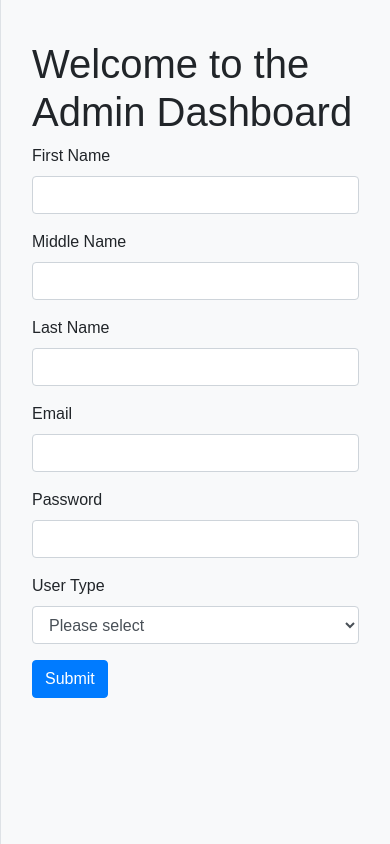
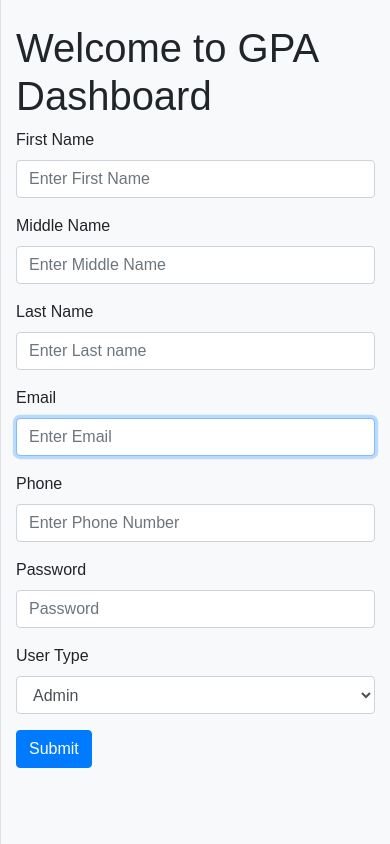
Before and after one commit to Jakait/gpasystem, a Django app: page /usereg/ in a window 390 px wide. Run offline with Django 4.2, Linux system fonts and the light colour scheme; some libraries are stand-ins or nearby versions.

Commit message:
added template

```diff
--- /dev/null
+++ b/gpasystem/gpa_app/forms.py
@@ -0,0 +1,36 @@
+from django import forms
+from django.contrib.auth.forms import UserCreationForm
+from .models import User
+
+import re
+
+class UserRegistrationForm(UserCreationForm):
+    USER_TYPES = [
+        (1, 'Admin'),
+        (3, 'Student'),
+        (2, 'Lecturer'),
+    ]
+
+    email = forms.EmailField(widget=forms.EmailInput(attrs={'class': 'form-control', 'placeholder': 'Enter Email'}))
+    phone_number = forms.CharField(max_length=15, widget=forms.TextInput(attrs={'class': 'form-control', 'placeholder': 'Enter Phone Number'}))
+    firstname = forms.CharField(max_length=66, widget=forms.TextInput(attrs={'class': 'form-control', 'placeholder': 'Enter First Name'}))
+    last_name = forms.CharField(max_length=66, widget=forms.TextInput(attrs={'class': 'form-control', 'placeholder': 'Enter Last name'}))
+    middle_name = forms.CharField(max_length=66, widget=forms.TextInput(attrs={'class': 'form-control', 'placeholder': 'Enter Middle Name'}))
+    password1 = forms.CharField(widget=forms.PasswordInput(attrs={'class': 'form-control', 'placeholder': 'Password'}))
+    accesslevel = forms.ChoiceField(choices=USER_TYPES, widget=forms.Select(attrs={'class': 'form-control'}))
+
+    class Meta(UserCreationForm.Meta):
+        model = User
+        fields = ( 'email', 'phone_number', 'firstname','last_name','middle_name','password1','accesslevel')
+    def clean_phone_number(self):
+        phone_number = self.cleaned_data.get('phone_number')
+        # Remove any non-digit characters from the phone number
+        cleaned_phone_number = re.sub(r'\D', '', phone_number)
+
+        if len(cleaned_phone_number) < 10 or len(cleaned_phone_number) > 13:
+            raise forms.ValidationError("Phone number must have between 10 and 13 digits")
+
+        if not cleaned_phone_number.startswith(('+254', '254', '0')):
+            raise forms.ValidationError("Phone number must start with +254, 254, or 0")
+
+        return phone_number
--- a/gpasystem/gpa_app/static/dashboard.css
+++ b/gpasystem/gpa_app/static/dashboard.css
@@ -3,6 +3,7 @@ body {
     font-family: 'Nunito', sans-serif;
     background-color: #f8f9fa;
     min-height: 100vh;
+    overflow-x: hidden;
   }
 
   /* Sidebar Styles */
@@ -90,6 +91,8 @@ body {
     #page-content-wrapper {
       margin: 0;
       padding: 1rem;
+      width: 100%;
+
     }
   }
 
@@ -99,7 +102,7 @@ body {
 }
 
 .input-group {
-    margin-bottom: 20px;
+    margin-bottom: 0.5rem;
 }
 
 .input-group label {
@@ -140,6 +143,7 @@ button[type="submit"] {
     border-radius: .25rem;
     font-size: 1rem;
     line-height: 1.5;
+    margin-top: 1 rem;
     transition: color .15s ease-in-out, background-color .15s ease-in-out, border-color .15s ease-in-out;
 }
 
--- /dev/null
+++ b/gpasystem/gpa_app/templates/layout/layout.html
@@ -0,0 +1,81 @@
+{% load static %}
+<!DOCTYPE html>
+<html lang="en">
+<head>
+    <meta charset="UTF-8">
+    <meta name="viewport" content="width=device-width, initial-scale=1.0">
+    <title>Admin Dashboard</title>
+    <!-- Bootstrap CSS -->
+    <link href="https://stackpath.bootstrapcdn.com/bootstrap/4.5.2/css/bootstrap.min.css" rel="stylesheet">
+    <link rel="stylesheet" href="{% static 'dashboard.css' %}">
+</head>
+<body>
+
+<div class="d-flex" id="wrapper">
+    <!-- Sidebar -->
+    <div class="bg-light border-right" id="sidebar-wrapper">
+        <div class="sidebar-heading">Admin Dashboard</div>
+        <div class="list-group list-group-flush">
+            <a href="#dashboardSubmenu" data-toggle="collapse" aria-expanded="false" class="list-group-item list-group-item-action bg-light">Dashboard</a>
+            <div class="collapse" id="dashboardSubmenu">
+                <a href="#" class="list-group-item list-group-item-action bg-light">Overview</a>
+                <a href="#" class="list-group-item list-group-item-action bg-light">Analytics</a>
+                <a href="#" class="list-group-item list-group-item-action bg-light">Activity</a>
+            </div>
+            <a href="#userSubmenu" data-toggle="collapse" aria-expanded="false" class="list-group-item list-group-item-action bg-light">User</a>
+            <div class="collapse" id="userSubmenu">
+                <a href="#" class="list-group-item list-group-item-action bg-light">Add User</a>
+                <a href="#" class="list-group-item list-group-item-action bg-light">View Users</a>
+            </div>
+            <a href="#userSubmenu" data-toggle="collapse" aria-expanded="false" class="list-group-item list-group-item-action bg-light">User</a>
+            <div class="collapse" id="userSubmenu">
+                <a href="#" class="list-group-item list-group-item-action bg-light">Add unit/Course</a>
+                <a href="#" class="list-group-item list-group-item-action bg-light">View Unit/Course</a>
+            </div>
+            <a href="#resultsSubmenu" data-toggle="collapse" aria-expanded="false" class="list-group-item list-group-item-action bg-light">Results</a>
+            <div class="collapse" id="resultsSubmenu">
+                <a href="#" class="list-group-item list-group-item-action bg-light">Add Results</a>
+                <a href="#" class="list-group-item list-group-item-action bg-light">View Results</a>
+            </div>
+            <a href="#reportsSubmenu" data-toggle="collapse" aria-expanded="false" class="list-group-item list-group-item-action bg-light">Reports</a>
+            <div class="collapse" id="reportsSubmenu">
+                <a href="#" class="list-group-item list-group-item-action bg-light">Print Report</a>
+            </div>
+
+        </div>
+    </div>
+    <!-- /#sidebar-wrapper -->
+
+
+{% block mid_section %}
+
+{% endblock %}
+</div>
+<!-- /#wrapper -->
+
+<!-- Bootstrap and jQuery -->
+<script src="https://code.jquery.com/jquery-3.5.1.slim.min.js"></script>
+<script src="https://stackpath.bootstrapcdn.com/bootstrap/5.1.3/js/bootstrap.bundle.min.js"></script>
+<script src="https://cdn.jsdelivr.net/npm/@popperjs/core@2.9.2/dist/umd/popper.min.js"></script>
+<script src="https://stackpath.bootstrapcdn.com/bootstrap/4.5.2/js/bootstrap.min.js"></script>
+<!-- <script src="{% static 'js/script.js' %}"></script> -->
+<script>
+    // Add this script to your HTML file
+    $(document).ready(function () {
+        // Toggle active class for the clicked link and collapse other submenus
+        $('.list-group-item').on('click', function () {
+            $('.list-group-item').removeClass('active');
+            $(this).addClass('active');
+
+            // Collapse other submenus
+            $('.collapse.show').removeClass('show');
+        });
+
+        // Highlight the active link on page load
+        var path = window.location.pathname;
+        $('.list-group-item').removeClass('active');
+        $('.list-group-item[href="' + path + '"]').addClass('active');
+    });
+</script>
+</body>
+</html>
--- a/gpasystem/gpa_app/templates/userreg.html
+++ b/gpasystem/gpa_app/templates/userreg.html
@@ -1,106 +1,67 @@
+
+{% extends 'layout/layout.html'%}
 {% load static %}
-<!DOCTYPE html>
-<html lang="en">
-<head>
-    <meta charset="UTF-8">
-    <meta name="viewport" content="width=device-width, initial-scale=1.0">
-    <title>Admin Dashboard</title>
-    <!-- Bootstrap CSS -->
-    <link href="https://stackpath.bootstrapcdn.com/bootstrap/4.5.2/css/bootstrap.min.css" rel="stylesheet">
-    <link rel="stylesheet" href="{% static 'dashboard.css' %}">
-</head>
-<body>
+{% block mid_section %}
 
-<div class="d-flex" id="wrapper">
-    <!-- Sidebar -->
-    <div class="bg-light border-right" id="sidebar-wrapper">
-        <div class="sidebar-heading">Admin Dashboard</div>
-        <div class="list-group list-group-flush">
-            <a href="#dashboardSubmenu" data-toggle="collapse" aria-expanded="false" class="list-group-item list-group-item-action bg-light">Dashboard</a>
-            <div class="collapse" id="dashboardSubmenu">
-                <a href="#" class="list-group-item list-group-item-action bg-light">Overview</a>
-                <a href="#" class="list-group-item list-group-item-action bg-light">Analytics</a>
-                <a href="#" class="list-group-item list-group-item-action bg-light">Activity</a>
-            </div>
-            <a href="#userSubmenu" data-toggle="collapse" aria-expanded="false" class="list-group-item list-group-item-action bg-light">User</a>
-            <div class="collapse" id="userSubmenu">
-                <a href="#" class="list-group-item list-group-item-action bg-light">Add User</a>
-                <a href="#" class="list-group-item list-group-item-action bg-light">View Users</a>
-            </div>
-            <a href="#resultsSubmenu" data-toggle="collapse" aria-expanded="false" class="list-group-item list-group-item-action bg-light">Results</a>
-            <div class="collapse" id="resultsSubmenu">
-                <a href="#" class="list-group-item list-group-item-action bg-light">Add Results</a>
-                <a href="#" class="list-group-item list-group-item-action bg-light">View Results</a>
-            </div>
-            <a href="#reportsSubmenu" data-toggle="collapse" aria-expanded="false" class="list-group-item list-group-item-action bg-light">Reports</a>
-            <div class="collapse" id="reportsSubmenu">
-                <a href="#" class="list-group-item list-group-item-action bg-light">Print Report</a>
-            </div>
-
-        </div>
-    </div>
-    <!-- /#sidebar-wrapper -->
 
     <!-- Page Content -->
-    <div id="page-content-wrapper">
+
         <div class="container-fluid">
-            <h1 class="mt-4">Welcome to the Admin Dashboard</h1>
+            <h1 class="mt-4">Welcome to GPA Dashboard</h1>
             <!-- Your content here -->
-            <form id="registrationForm" action="/" method="post">
+            <form id="registrationForm"  method="post">
+                {% if form.errors %}
+                            <div class="alert alert-danger">
+                                <strong>Oops! There was an error:</strong>
+                                <ul>
+                                    {% for field, error in form.errors.items %}
+                                    <li>{{ error }}</li>
+                                    {% endfor %}
+                                </ul>
+                            </div>
+                            {% endif %}
                 {% csrf_token %}
                 <div class="form-row">
                     <div class="form-group col-md-4">
                         <label for="firstname">First Name</label>
-                        <input type="text" class="form-control" id="firstname" name="firstname" required>
+                        {{ form.firstname}}
                     </div>
                     <div class="form-group col-md-4">
                         <label for="middlename">Middle Name</label>
-                        <input type="text" class="form-control" id="middlename" name="middlename">
+                        {{ form.middle_name}}
                     </div>
                     <div class="form-group col-md-4">
                         <label for="lastname">Last Name</label>
-                        <input type="text" class="form-control" id="lastname" name="lastname" required>
+                        {{ form.last_name }}
                     </div>
                 </div>
                 <div class="form-group">
                     <label for="email">Email</label>
-                    <input type="email" class="form-control" id="email" name="email" required>
+                    {{ form.email }}
+                </div>
+                <div class="form-group">
+                    <label for="email">Phone</label>
+                    {{ form.phone_number }}
                 </div>
                 <div class="form-group">
                     <label for="password">Password</label>
-                    <input type="password" class="form-control" id="password" name="password" required>
+                    {{ form.password1 }}
                 </div>
                 <div class="form-group">
                     <label for="userType">User Type</label>
-                    <select id="userType" name="userType" class="form-control" onchange="showCourseSelection()">
-                        <option value="">Please select</option>
-                        <option value="student">Student</option>
-                        <option value="lecturer">Lecturer</option>
-                        <option value="admin">Admin</option>
-                    </select>
+                    <!-- <select id="userType" name="userType" class="form-control" onchange="showCourseSelection()"> -->
+
+                        {{ form.accesslevel }}
+
+                    <!-- </select> -->
                 </div>
-                <div class="form-group" id="courseSelection" style="display:none;">
-                    <label for="course">Course</label>
-                    <select id="course" name="course" class="form-control">
-                        <option value="">Please select</option>
-                        <!-- Populate with actual course options -->
-                    </select>
-                </div>
+
                 <button type="submit" class="btn btn-primary">Submit</button>
             </form>
 
 
         </div>
-    </div>
+
     <!-- /#page-content-wrapper -->
-</div>
-<!-- /#wrapper -->
 
-<!-- Bootstrap and jQuery -->
-<script src="https://code.jquery.com/jquery-3.5.1.slim.min.js"></script>
-<script src="https://stackpath.bootstrapcdn.com/bootstrap/5.1.3/js/bootstrap.bundle.min.js"></script>
-<script src="https://cdn.jsdelivr.net/npm/@popperjs/core@2.9.2/dist/umd/popper.min.js"></script>
-<script src="https://stackpath.bootstrapcdn.com/bootstrap/4.5.2/js/bootstrap.min.js"></script>
-<script src="{% static 'js/script.js' %}"></script>
-</body>
-</html>
+{% endblock %}
--- a/gpasystem/gpa_app/urls.py
+++ b/gpasystem/gpa_app/urls.py
@@ -3,6 +3,8 @@ from . import views
 
 # to be edited to desired routes
 urlpatterns = [
-    path('', views.index),
-    path('usereg/', views.registerUser),
+    path('', views.index, name="login"),
+    path('usereg/', views.registerUser, name = "adduser"),
+    path('userview', views.viewUser, name = "home"),
+
 ]
--- a/gpasystem/gpa_app/views.py
+++ b/gpasystem/gpa_app/views.py
@@ -1,9 +1,28 @@
-from django.shortcuts import render
-
+from django.shortcuts import render,redirect
+from .forms import UserRegistrationForm
+from .models import *
+from django.contrib import messages
 # Create your views here.
 def index(request):
     return render(request,'login.html')
 
 # register user
 def registerUser(request):
-    return render(request,'userreg.html')
+
+    form = UserRegistrationForm()
+    if request.method == "POST":
+        form = UserRegistrationForm(request.POST)
+        print(request.POST)
+
+        if form.is_valid():
+            print(request.POST)
+            form.save()
+
+            messages.success(request, "user saved succesful.")
+            return redirect('home')  # Redirect to the login page
+    return render(request,'userreg.html',{"form": form})
+
+
+# view users
+def  viewUser(request):
+    return render(request,'userview.html')
```
Also changed, not shown: gpasystem/gpa_app/models.py (+6 -2 lines), gpasystem/gpa_app/templates/userview.html (added, +44 -0 lines), gpasystem/gpa_app/migrations/0002_course_course_code_lecturer_lec_no_student_adm_no_and_more.py (added).
